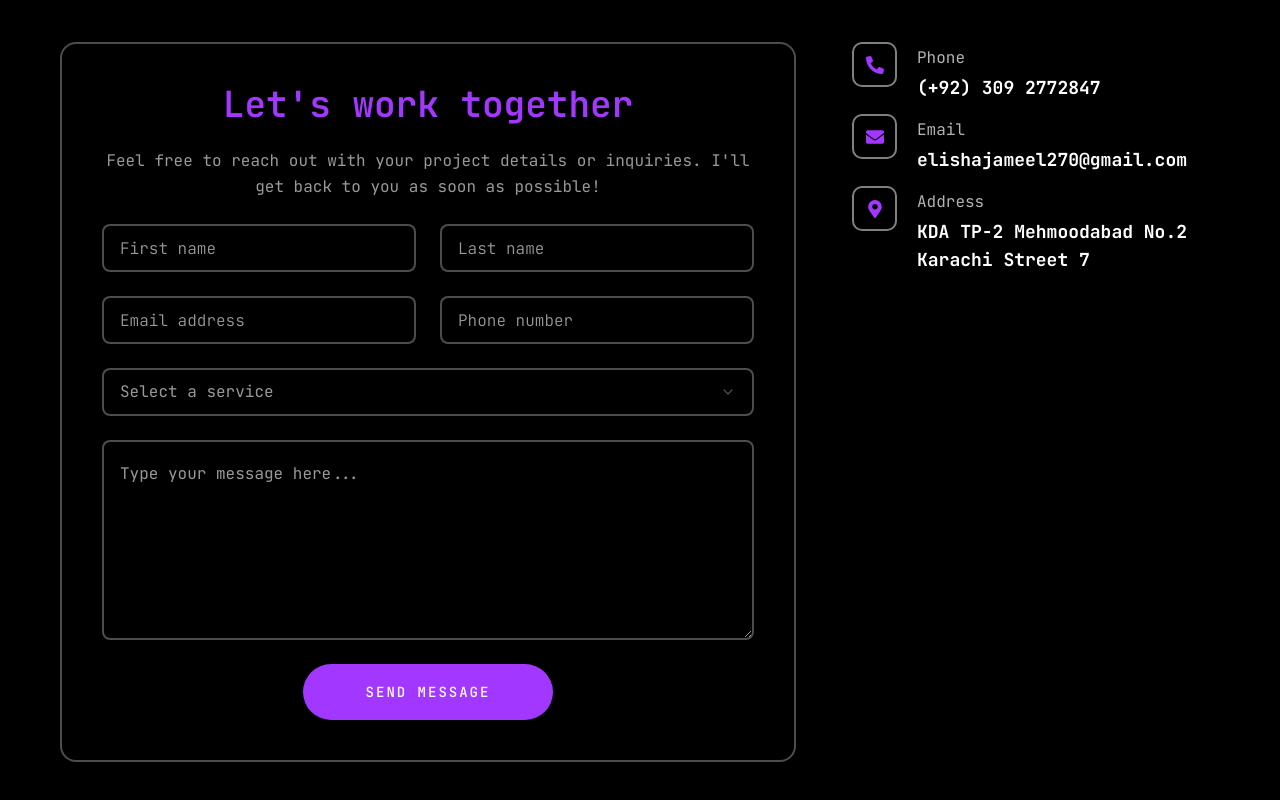
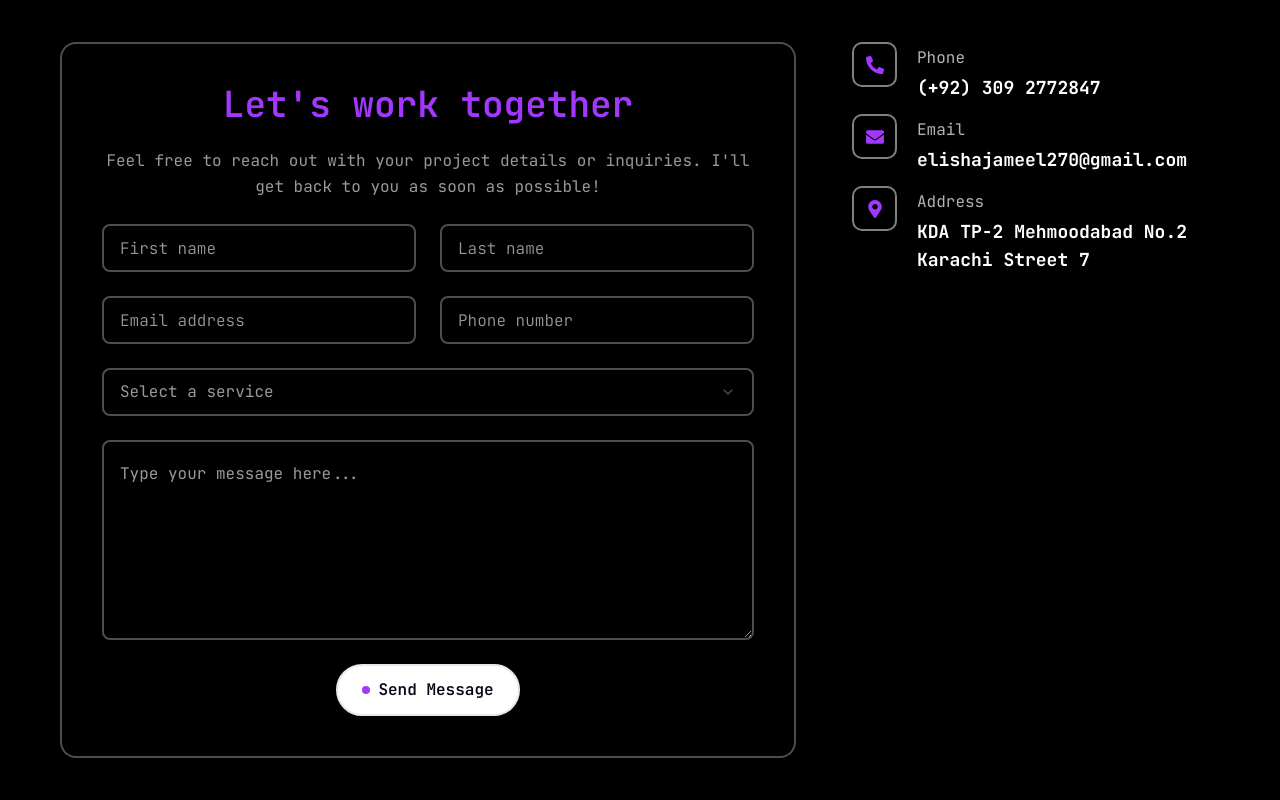
Before and after one commit to elishabhatti/elisha-portfolio, a Next.js app: page / in a window 1280 px wide. Shown: the part 3918-4718 px from the top of the page. Built offline with nearby package versions, Linux system fonts and the light colour scheme.

Commit message:
changed the send message btn to interactive hover btn

```diff
--- a/components/pages/Contact.jsx
+++ b/components/pages/Contact.jsx
@@ -18,6 +18,7 @@ import { FaPhoneAlt, FaEnvelope, FaMapMarkerAlt } from "react-icons/fa";
 import { motion } from "framer-motion";
 import axios from "axios";
 import { toast } from "sonner";
+import { InteractiveHoverButton } from "../magicui/interactive-hover-button";
 
 const info = [
   {
@@ -175,13 +176,9 @@ const Contact = () => {
 
               {/* button */}
               <div className="flex justify-center">
-                <Button
-                  type="submit"
-                  size="lg"
-                  className="w-full sm:max-w-[250px] font-medium"
-                >
+                <InteractiveHoverButton type="submit">
                   Send Message
-                </Button>
+                </InteractiveHoverButton>
               </div>
             </form>
           </div>
```
Also changed, not shown: components/pages/Pricing.jsx (line endings or trailing spaces).
